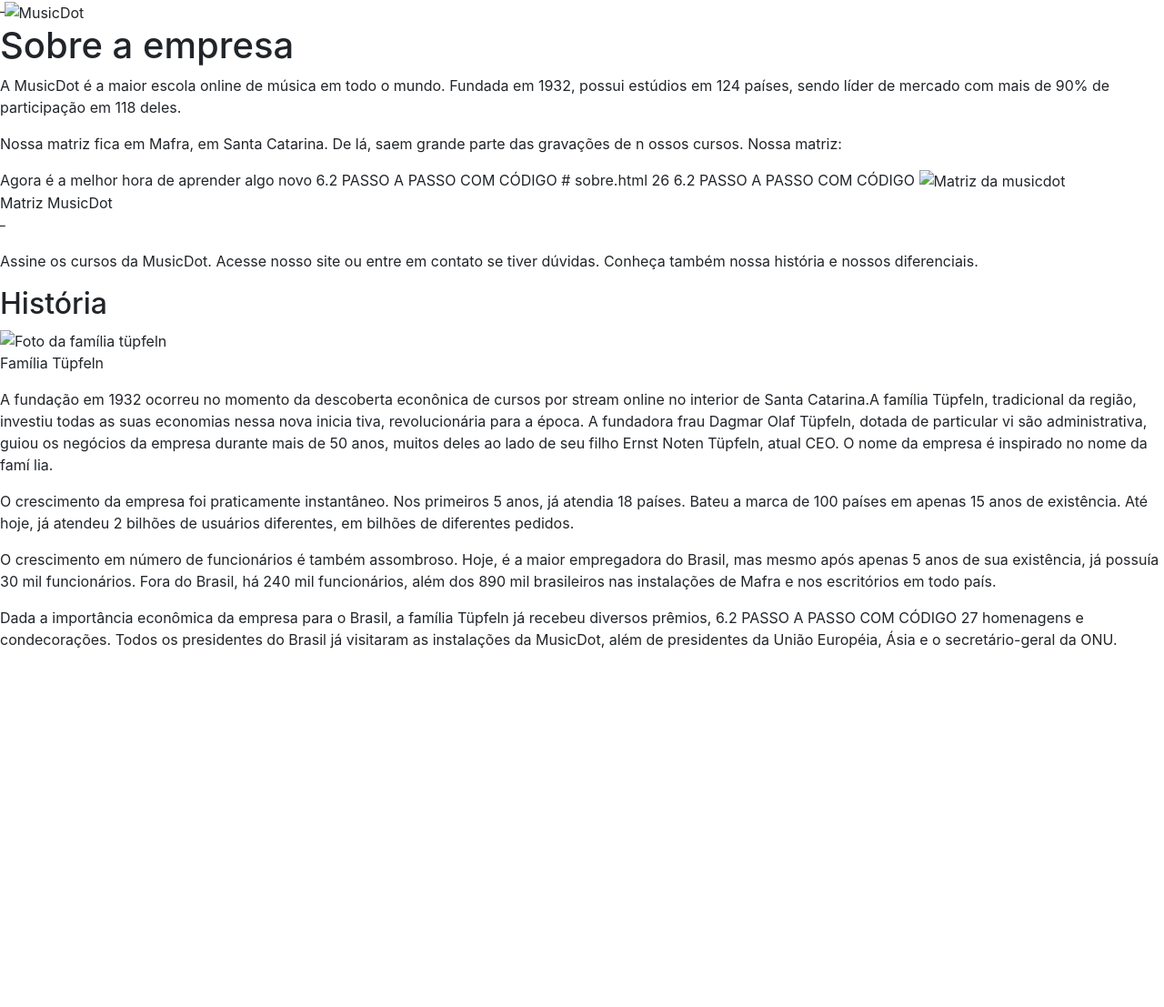
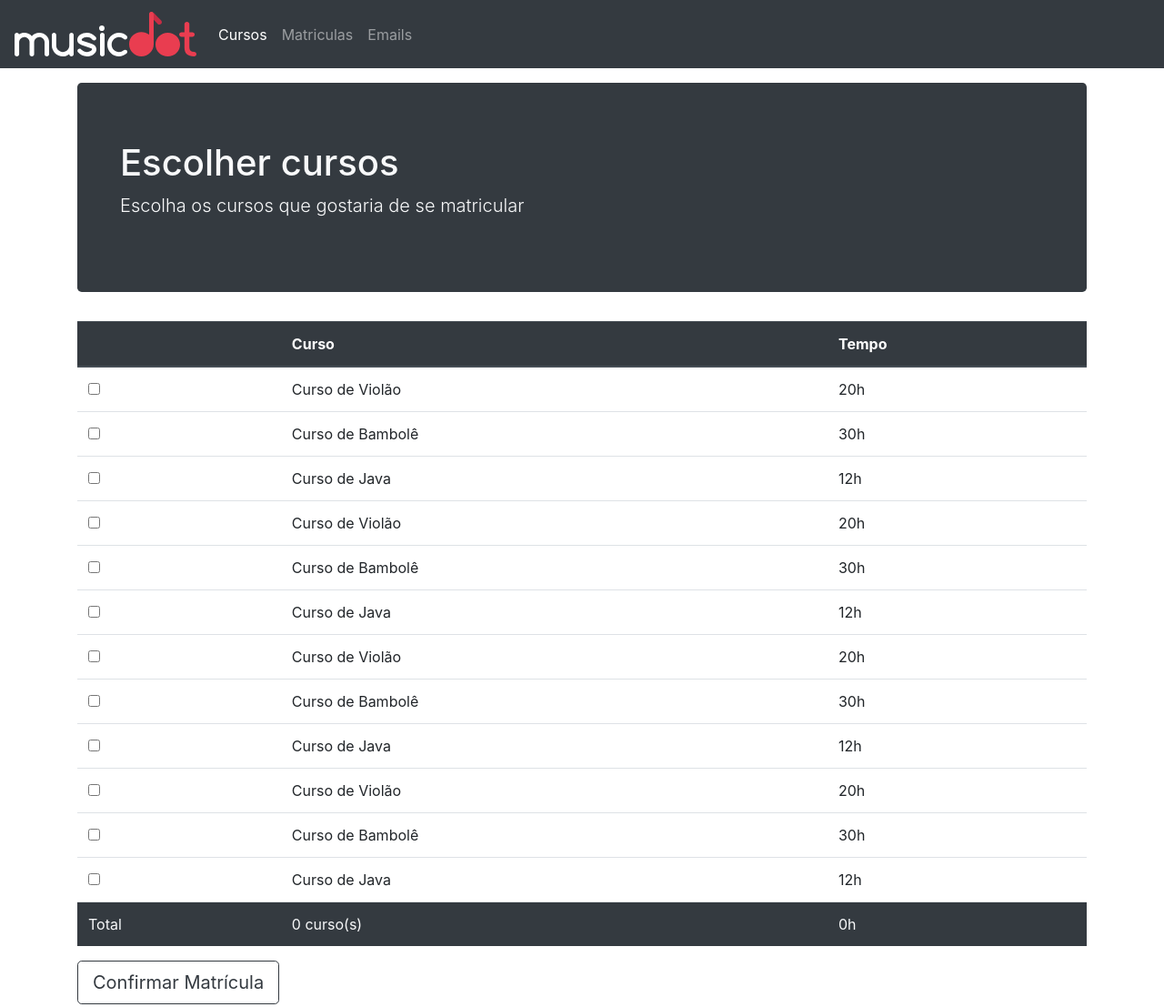
Before and after one commit to Calila-prog/Proj-web-Lucas, a plain HTML site: page index.html in a window 1280 px wide. Shown: the whole page at 91% size. Before the commit the page ends 800 px from the top, so only its background shows below. Drawn offline with Linux system fonts and the light colour scheme; files that its build step writes are made by us from their sources.

Commit message:
Add files via upload

```diff
--- a/index.html
+++ b/index.html
@@ -1,89 +1,132 @@
-<!DOCTYPE	html>
-	<html	lang="pt-BR">
-			<head>
-					<meta	charset="utf-8">
-					<title>
-							MusicDot	|	Sobre	a	empresa
-					</title>
-					<link	href="./43/43/img/favicon.ico" rel="icon">
-					<link	rel="stylesheet" href="./43/43/css/reset.css">
-					<link	rel="stylesheet" href="./43/43/css/bootstrap.css">
-			</head>̶
-			<body>
+<!DOCTYPE html>
+<html>
+<head>
+<title>Matriculas</title>
+<meta charset="utf-8">
+<meta name="viewport" content="width=device-width">
+<link href="css/bootstrap.css" rel="stylesheet">
+<link href="css/matricula.css" rel="stylesheet">
+<link href="img/favicon.ico" rel="icon">
+</head>
+<body>
+<header class="header">
+<nav class="navbar navbar-expand-sm navbar-dark bg-dark">
+<a class="navbar-brand" href="index.html"><img class="header-navbar-logo" src="img/m
+usicdot-logo-light.svg" alt="Logo da Musicdot"></a>
+<button class="navbar-toggler" type="button" data-toggle="collapse" data-target="#na
+vbarSupportedContent" aria-controls="navbarSupportedContent" aria-expanded="false" aria-label="Tog
+gle navigation">
+<span class="navbar-toggler-icon"></span>
+</button>
+<div class="collapse navbar-collapse" id="navbarSupportedContent">
+<ul class="navbar-nav mr-auto">
+<li class="nav-item active">
+<a class="nav-link" href="#">Cursos</a>
+</li>
 
-				<img	src="./43/43/img/logo.svg" alt="MusicDot">
+<li class="nav-item">
 
-			       <h1>	Sobre	a	empresa	</h1>
+<a class="nav-link" href="#">Matriculas</a>
+</li>
 
-					<p>
-								A	MusicDot	é	a	maior	escola	online	de	música	em	todo	o	mundo.
-								Fundada	em	1932,	possui	estúdios	em	124	países,	sendo	líder	de	mercado	com	mais	de	90%	de
-								participação	em	118	deles.
+<li class="nav-item">
 
-				</p>
+<a href="#" class="nav-link">Emails</a>
+</li>
+</ul>
+</div>
+</nav>
+</header>
+<main class="container mb-4">
+<div class="jumbotron bg-dark header-matricula text-light mt-3">
+<div class="container">
+<h1>Escolher cursos</h1>
+<p class="lead">Escolha os cursos que gostaria de se matricular</p>
+</div>
+</div>
+ <table class="table table-hover rounded-top">
+<thead class="thead-dark">
+<tr>
+<th scope="col"></th>
+<th scope="col">Curso</th>
+ <th scope="col">Tempo</th>
+</tr>
 
-					<p>
-								Nossa	matriz	fica	em	Mafra,	em	Santa	Catarina.	De	lá,	saem	grande	parte	das	gravações	de	n
-ossos	cursos.	Nossa	matriz:
 
-				</p>
+ </thead>
+ <tbody>
+ <tr>
+ <td><input type="checkbox" name="curso" value="20"></td>
+ <td>Curso de Violão</td>
+ <td>20h</td>
+ </tr>
+ <tr>
+ <td><input type="checkbox" name="curso" value="30"></td>
+ <td>Curso de Bambolê</td>
+ <td>30h</td>
+ </tr>
+ <tr>
+ <td><input type="checkbox" name="curso" value="12"></td>
+ <td>Curso de Java</td>
+ <td>12h</td>
+ </tr>
+ <tr>
+ <td><input type="checkbox" name="curso" value="20"></td>
+ <td>Curso de Violão</td>
+ <td>20h</td>
+ </tr>
+ <tr>
+ <td><input type="checkbox" name="curso" value="30"></td>
+ <td>Curso de Bambolê</td>
+ <td>30h</td>
+ </tr>
+ <tr>
+ <td><input type="checkbox" name="curso" value="12"></td>
+ <td>Curso de Java</td>
+ <td>12h</td>
+ </tr>
+ <tr>
+ <td><input type="checkbox" name="curso" value="20"></td>
+ <td>Curso de Violão</td>
+ <td>20h</td>
+ </tr>
+<tr>
+ <td><input type="checkbox" name="curso" value="30"></td>
+ <td>Curso de Bambolê</td>
+ <td>30h</td>
+ </tr>
+ <tr>
+ <td><input type="checkbox" name="curso" value="12"></td>
+ <td>Curso de Java</td>
+ <td>12h</td>
+ </tr>
+ <tr>
+ <td><input type="checkbox" name="curso" value="20"></td>
+ <td>Curso de Violão</td>
+ <td>20h</td>
+ </tr>
+ <tr>
+ <td><input type="checkbox" name="curso" value="30"></td>
+ <td>Curso de Bambolê</td>
+ <td>30h</td>
+ </tr>
+ <tr>
+ <td><input type="checkbox" name="curso" value="12"></td>
+ <td>Curso de Java</td>
+ <td>12h</td>
+ </tr>
+ <tr class="bg-dark text-light">
 
-					<figure>
-					Agora	é	a	melhor	hora	de	aprender	algo	novo
-					6.2	PASSO	A	PASSO	COM	CÓDIGO
-					#	sobre.html
-					26 6.2	PASSO	A	PASSO	COM	CÓDIGO
-								<img	src="./43/43/img/matriz-musicdot.png" alt="Matriz	da	musicdot">
-								<figcaption>
-												Matriz	MusicDot
-								</figcaption>̶
-				</figure>
-
-				<p>
-								Assine	os	cursos	da	MusicDot.	Acesse	nosso	site	ou	entre	em	contato
-								se	tiver	dúvidas.	Conheça	também	nossa	história	e	nossos	diferenciais.
-
-				</p>
-
-				<h2>	História	</h2>
-
-				<figure>
-								<img	src="./43/43/img/familia-tupfeln.jpg" alt="Foto	da	família	tüpfeln">
-								<figcaption>Família	Tüpfeln</figcaption>
-
-				</figure>
-
-				<p>
-								A	fundação	em	1932	ocorreu	no	momento	da	descoberta	econônica	de	cursos	por	stream	online
-						no	interior	de	Santa	Catarina.A família	Tüpfeln,	tradicional	da	região,	investiu	todas	as	suas	economias	nessa	nova	inicia
-						tiva,	revolucionária	para	a	época.	A	fundadora	frau	Dagmar	Olaf	Tüpfeln,	dotada	de	particular	vi
-						são administrativa,	guiou	os	negócios	da	empresa	durante	mais	de	50	anos,	muitos	deles	ao	lado
-						de	seu	filho	Ernst	Noten	Tüpfeln,	atual	CEO.	O	nome	da	empresa	é	inspirado	no	nome	da	famí
-						lia.
-
-				</p>
-
-				<p>
-								O	crescimento	da	empresa	foi	praticamente	instantâneo.	Nos	primeiros	5	anos,	já	atendia	18 países.
-								Bateu	a	marca	de	100	países	em	apenas	15	anos	de	existência.	Até	hoje,	já	atendeu	2	bilhões
-                                de	usuários	diferentes,	em	bilhões	de	diferentes	pedidos.
-
-				</p>
-
-				<p>
-								O	crescimento	em	número	de	funcionários	é	também	assombroso.	Hoje,	é	a	maior	empregadora	do
-								Brasil,	mas	mesmo	após	apenas	5	anos	de	sua	existência,	já	possuía	30	mil	funcionários.	Fora	do
-								Brasil,	há	240	mil	funcionários,	além	dos	890	mil	brasileiros	nas	instalações	de	Mafra	e
-								nos	escritórios	em	todo	país.
-
-				</p>
-
-				<p>
-								Dada	a	importância	econômica	da	empresa	para	o	Brasil,	a	família	Tüpfeln	já	recebeu	diversos	prêmios,
-								6.2	PASSO	A	PASSO	COM	CÓDIGO 27
-								homenagens	e	condecorações.	Todos	os	presidentes	do	Brasil	já	visitaram	as	instalações	da	MusicDot,	além	de	presidentes	da	União	Européia,	Ásia	e	o	secretário-geral	da	ONU.
-
-				</p>
-
-		</body>
-	</html>
+ <td>Total</td>
+ <td class="js-total-de-cursos">0 curso(s)</td>
+ <td class="js-total-de-horas">0h</td>
+ </tr>
+ </tbody>
+ </table>
+ <button type="button" class="btn btn-outline-dark btn-lg mb-4">Confirmar Matrícula</butt
+on>
+</main>
+<script src="js/jquery.js"></script>
+<script src="js/bootstrap.js"></script>
+</body>
+</html>
```
